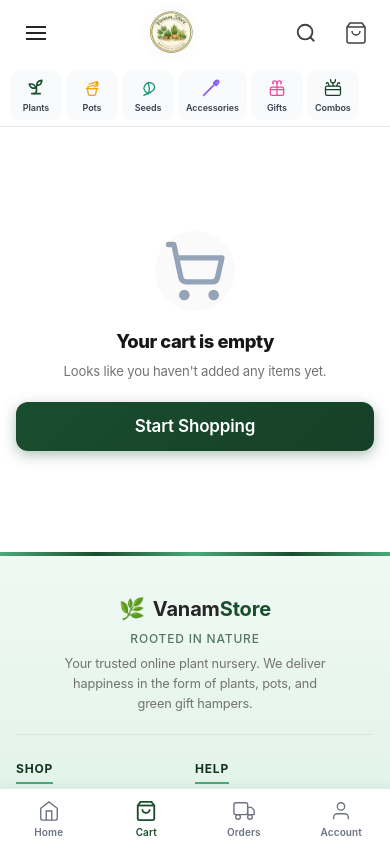
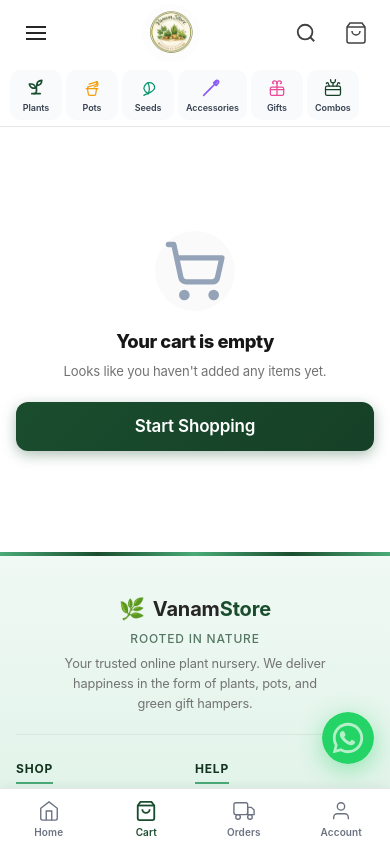
Before and after one commit to Avinash0377/Vanam, a Next.js app: page /cart in a window 390 px wide. Shown: the top 844 px of the page. Built offline with nearby package versions, Linux system fonts and the light colour scheme.

Commit message:
fix: banner css conflicts, 404 page, console.error, seeds filter, desktop banner slider

```diff
--- a/src/app/accessories/page.tsx
+++ b/src/app/accessories/page.tsx
@@ -55,7 +55,7 @@ export default function AccessoriesPage() {
                     }
                 }
             } catch (error) {
-                console.log('Failed to fetch accessories');
+                console.error('[accessories] Failed to fetch products:', error);
             } finally {
                 setLoading(false);
             }
--- a/src/app/layout.tsx
+++ b/src/app/layout.tsx
@@ -1,6 +1,7 @@
 import type { Metadata } from 'next';
 import './globals.css';
 import Providers from '@/components/Providers';
+import WhatsAppButton from '@/components/WhatsAppButton';
 
 export const metadata: Metadata = {
     title: {
@@ -56,6 +57,7 @@ export default function RootLayout({
         <html lang="en">
             <body>
                 <Providers>{children}</Providers>
+                <WhatsAppButton />
             </body>
         </html>
     );
--- a/src/app/plants/page.tsx
+++ b/src/app/plants/page.tsx
@@ -63,7 +63,7 @@ export default function PlantsPage() {
                     }
                 }
             } catch (error) {
-                console.log('Using sample products');
+                console.error('[plants] Failed to fetch products:', error);
             } finally {
                 setLoading(false);
             }
--- a/src/app/seeds/page.tsx
+++ b/src/app/seeds/page.tsx
@@ -65,8 +65,10 @@ export default function SeedsPage() {
 
     const filteredProducts = products.filter(product => {
         const effectiveSuitable = mobileSuitableFor || suitableFor;
+        const effectiveCategory = mobileCategory || category;
         const matchesSuitable = !effectiveSuitable || product.suitableFor === effectiveSuitable;
-        return matchesSuitable;
+        const matchesCategory = !effectiveCategory || (product.tags || []).includes(effectiveCategory);
+        return matchesSuitable && matchesCategory;
     });
 
     const effectiveSort = mobileSort || sortBy;
--- a/src/components/HomeBannerSlider.tsx
+++ b/src/components/HomeBannerSlider.tsx
@@ -85,7 +85,7 @@ export default function HomeBannerSlider({ initialBanners }: HomeBannerSliderPro
                             <div
                                 key={banner.id}
                                 className={styles.slide}
-                                style={{ background: banner.bgGradient }}
+                                style={banner.imageUrl ? { backgroundColor: '#111' } : { background: banner.bgGradient }}
                             >
                                 {/* Next.js optimized Image — auto WebP, responsive, lazy */}
                                 {banner.imageUrl && shouldLoad && (
--- /dev/null
+++ b/src/components/WhatsAppButton.module.css
@@ -0,0 +1,126 @@
+/* Wrapper positions the button + tooltip together */
+.wrapper {
+    position: fixed;
+    bottom: 24px;
+    right: 24px;
+    z-index: 9999;
+    display: flex;
+    flex-direction: column;
+    align-items: flex-end;
+    gap: 8px;
+}
+
+/* Tooltip bubble */
+.tooltip {
+    background: #1a1a1a;
+    color: #fff;
+    font-family: 'Inter', sans-serif;
+    font-size: 13px;
+    font-weight: 500;
+    padding: 8px 14px;
+    border-radius: 20px;
+    white-space: nowrap;
+    box-shadow: 0 4px 16px rgba(0, 0, 0, 0.18);
+    animation: fadeSlideIn 0.2s ease;
+    pointer-events: none;
+}
+
+@keyframes fadeSlideIn {
+    from {
+        opacity: 0;
+        transform: translateY(6px);
+    }
+
+    to {
+        opacity: 1;
+        transform: translateY(0);
+    }
+}
+
+/* Main button */
+.button {
+    position: relative;
+    width: 58px;
+    height: 58px;
+    border-radius: 50%;
+    border: none;
+    background: transparent;
+    cursor: pointer;
+    padding: 0;
+    display: flex;
+    align-items: center;
+    justify-content: center;
+    transition: transform 0.2s ease;
+}
+
+.button:hover {
+    transform: scale(1.1);
+}
+
+.button:active {
+    transform: scale(0.95);
+}
+
+/* Icon */
+.icon {
+    width: 58px;
+    height: 58px;
+    border-radius: 50%;
+    box-shadow: 0 6px 24px rgba(37, 211, 102, 0.45);
+    transition: box-shadow 0.2s ease;
+}
+
+.button:hover .icon {
+    box-shadow: 0 8px 32px rgba(37, 211, 102, 0.65);
+}
+
+/* Pulse ring animation */
+.pulse {
+    position: absolute;
+    inset: 0;
+    border-radius: 50%;
+    background: rgba(37, 211, 102, 0.35);
+    animation: pulse 2.2s ease-out infinite;
+    pointer-events: none;
+}
+
+@keyframes pulse {
+    0% {
+        transform: scale(1);
+        opacity: 0.8;
+    }
+
+    70% {
+        transform: scale(1.7);
+        opacity: 0;
+    }
+
+    100% {
+        transform: scale(1.7);
+        opacity: 0;
+    }
+}
+
+/* Mobile adjustments */
+@media (max-width: 768px) {
+    .wrapper {
+        bottom: 80px;
+        /* Above bottom nav bar */
+        right: 16px;
+    }
+
+    .button {
+        width: 52px;
+        height: 52px;
+    }
+
+    .icon {
+        width: 52px;
+        height: 52px;
+    }
+
+    .tooltip {
+        font-size: 12px;
+        padding: 7px 12px;
+    }
+}
--- /dev/null
+++ b/src/components/WhatsAppButton.tsx
@@ -0,0 +1,53 @@
+'use client';
+
+import { useState } from 'react';
+import styles from './WhatsAppButton.module.css';
+
+const WHATSAPP_NUMBER = '918897249374'; // Country code + number
+const PRE_FILLED_MESSAGE = `Hi 🌿 Thank you for reaching Vanam Store!
+I'd be happy to help you choose the perfect plants 😊
+Are you looking for indoor plants or outdoor plants?`;
+
+export default function WhatsAppButton() {
+    const [hovered, setHovered] = useState(false);
+
+    const handleClick = () => {
+        const encoded = encodeURIComponent(PRE_FILLED_MESSAGE);
+        const url = `https://wa.me/${WHATSAPP_NUMBER}?text=${encoded}`;
+        window.open(url, '_blank', 'noopener,noreferrer');
+    };
+
+    return (
+        <div className={styles.wrapper}>
+            {hovered && (
+                <div className={styles.tooltip}>
+                    Chat with us on WhatsApp
+                </div>
+            )}
+            <button
+                className={styles.button}
+                onClick={handleClick}
+                onMouseEnter={() => setHovered(true)}
+                onMouseLeave={() => setHovered(false)}
+                aria-label="Chat on WhatsApp"
+                title="Chat on WhatsApp"
+            >
+                {/* Pulse ring */}
+                <span className={styles.pulse} />
+                {/* WhatsApp SVG Icon */}
+                <svg
+                    xmlns="http://www.w3.org/2000/svg"
+                    viewBox="0 0 48 48"
+                    className={styles.icon}
+                    aria-hidden="true"
+                >
+                    <circle cx="24" cy="24" r="24" fill="#25D366" />
+                    <path
+                        fill="#fff"
+                        d="M24 10C16.27 10 10 16.27 10 24c0 2.48.67 4.8 1.83 6.8L10 38l7.4-1.79A13.93 13.93 0 0 0 24 38c7.73 0 14-6.27 14-14S31.73 10 24 10zm0 25.4a11.4 11.4 0 0 1-5.8-1.58l-.42-.25-4.39 1.06 1.1-4.28-.28-.45A11.38 11.38 0 0 1 12.6 24C12.6 17.7 17.7 12.6 24 12.6S35.4 17.7 35.4 24 30.3 35.4 24 35.4zm6.26-8.55c-.34-.17-2.02-1-2.34-1.11-.32-.11-.55-.17-.78.17-.23.34-.9 1.11-1.1 1.34-.2.23-.4.26-.74.09-.34-.17-1.44-.53-2.74-1.69-1.01-.9-1.7-2.01-1.9-2.35-.2-.34-.02-.52.15-.69.15-.15.34-.4.51-.6.17-.2.23-.34.34-.57.11-.23.06-.43-.03-.6-.09-.17-.78-1.88-1.07-2.58-.28-.68-.57-.59-.78-.6H18.6c-.23 0-.6.09-.91.43-.31.34-1.2 1.17-1.2 2.86s1.23 3.32 1.4 3.55c.17.23 2.42 3.7 5.87 5.19.82.35 1.46.56 1.96.72.82.26 1.57.22 2.16.13.66-.1 2.02-.83 2.3-1.63.29-.8.29-1.49.2-1.63-.08-.14-.32-.23-.66-.4z"
+                    />
+                </svg>
+            </button>
+        </div>
+    );
+}
```
Also changed, not shown: src/app/admin/banners/page.module.css (+24 -0 lines), src/app/admin/banners/page.tsx (+22 -8 lines), src/app/not-found.tsx (added, +75 -0 lines), src/components/HomeBannerSlider.module.css (+68 -28 lines).
